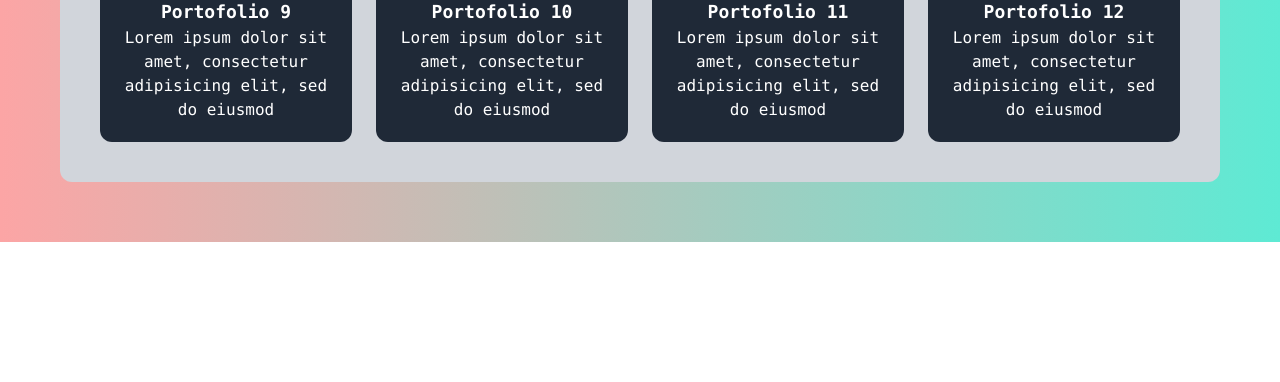
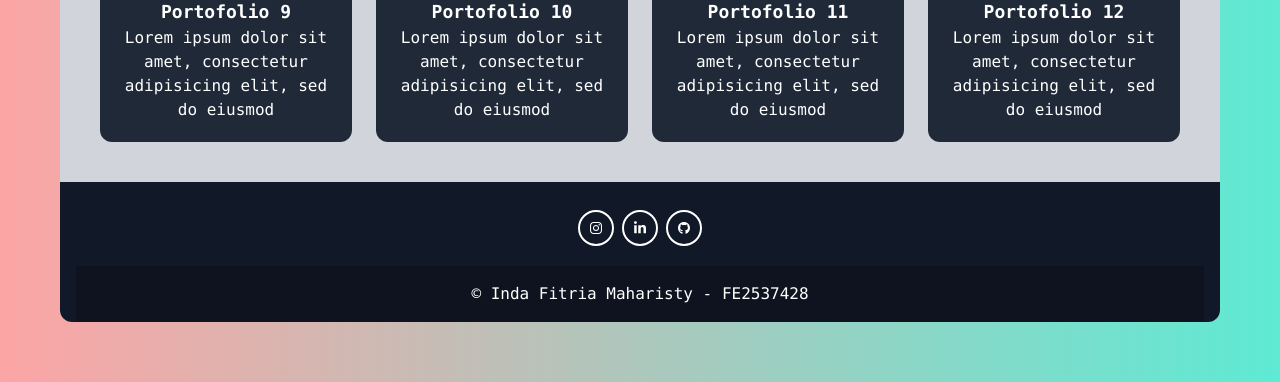
Before and after one commit to indafitria/inda_fitria_maharisty-final_project, a plain HTML site: page index.html in a window 1280 px wide. Shown: the part 1537-1919 px from the top of the page. Before the commit the page ends 1779 px from the top, so only its background shows below. Drawn offline with nearby package versions, Linux system fonts and the light colour scheme.

Commit message:
add footer

```diff
--- a/index.html
+++ b/index.html
@@ -219,3 +219,50 @@
                     </div>
                 </div>
             </section>
+        </main>
+        <footer class="text-center px-4 bg-gray-900 text-white">
+            <div class="container-center px-8 pt-6">
+                <div class="flex justify-center mb-4">
+                    <a href="https://www.instagram.com/indafitriaa_/" type="button"
+                        class="rounded-full border-2 border-white text-white leading-normal uppercase hover:bg-black hover:bg-opacity-5 focus:outline-none focus:ring-0 transition duration-150 ease-in-out w-9 h-9 m-1">
+                        <svg aria-hidden="true" focusable="false" data-prefix="fab" data-icon="instagram"
+                            class="w-3 h-full mx-auto" role="img" xmlns="http://www.w3.org/2000/svg"
+                            viewBox="0 0 448 512">
+                            <path fill="currentColor"
+                                d="M224.1 141c-63.6 0-114.9 51.3-114.9 114.9s51.3 114.9 114.9 114.9S339 319.5 339 255.9 287.7 141 224.1 141zm0 189.6c-41.1 0-74.7-33.5-74.7-74.7s33.5-74.7 74.7-74.7 74.7 33.5 74.7 74.7-33.6 74.7-74.7 74.7zm146.4-194.3c0 14.9-12 26.8-26.8 26.8-14.9 0-26.8-12-26.8-26.8s12-26.8 26.8-26.8 26.8 12 26.8 26.8zm76.1 27.2c-1.7-35.9-9.9-67.7-36.2-93.9-26.2-26.2-58-34.4-93.9-36.2-37-2.1-147.9-2.1-184.9 0-35.8 1.7-67.6 9.9-93.9 36.1s-34.4 58-36.2 93.9c-2.1 37-2.1 147.9 0 184.9 1.7 35.9 9.9 67.7 36.2 93.9s58 34.4 93.9 36.2c37 2.1 147.9 2.1 184.9 0 35.9-1.7 67.7-9.9 93.9-36.2 26.2-26.2 34.4-58 36.2-93.9 2.1-37 2.1-147.8 0-184.8zM398.8 388c-7.8 19.6-22.9 34.7-42.6 42.6-29.5 11.7-99.5 9-132.1 9s-102.7 2.6-132.1-9c-19.6-7.8-34.7-22.9-42.6-42.6-11.7-29.5-9-99.5-9-132.1s-2.6-102.7 9-132.1c7.8-19.6 22.9-34.7 42.6-42.6 29.5-11.7 99.5-9 132.1-9s102.7-2.6 132.1 9c19.6 7.8 34.7 22.9 42.6 42.6 11.7 29.5 9 99.5 9 132.1s2.7 102.7-9 132.1z">
+                            </path>
+                        </svg>
+                    </a>
+
+                    <a href="https://www.linkedin.com/in/indafitriamaharisty/" type="button"
+                        class="rounded-full border-2 border-white text-white leading-normal uppercase hover:bg-black hover:bg-opacity-5 focus:outline-none focus:ring-0 transition duration-150 ease-in-out w-9 h-9 m-1">
+                        <svg aria-hidden="true" focusable="false" data-prefix="fab" data-icon="linkedin-in"
+                            class="w-3 h-full mx-auto" role="img" xmlns="http://www.w3.org/2000/svg"
+                            viewBox="0 0 448 512">
+                            <path fill="currentColor"
+                                d="M100.28 448H7.4V148.9h92.88zM53.79 108.1C24.09 108.1 0 83.5 0 53.8a53.79 53.79 0 0 1 107.58 0c0 29.7-24.1 54.3-53.79 54.3zM447.9 448h-92.68V302.4c0-34.7-.7-79.2-48.29-79.2-48.29 0-55.69 37.7-55.69 76.7V448h-92.78V148.9h89.08v40.8h1.3c12.4-23.5 42.69-48.3 87.88-48.3 94 0 111.28 61.9 111.28 142.3V448z">
+                            </path>
+                        </svg>
+                    </a>
+
+                    <a href="https://github.com/indafitria" type="button"
+                        class="rounded-full border-2 border-white text-white leading-normal uppercase hover:bg-black hover:bg-opacity-5 focus:outline-none focus:ring-0 transition duration-150 ease-in-out w-9 h-9 m-1">
+                        <svg aria-hidden="true" focusable="false" data-prefix="fab" data-icon="github"
+                            class="w-3 h-full mx-auto" role="img" xmlns="http://www.w3.org/2000/svg"
+                            viewBox="0 0 496 512">
+                            <path fill="currentColor"
+                                d="M165.9 397.4c0 2-2.3 3.6-5.2 3.6-3.3.3-5.6-1.3-5.6-3.6 0-2 2.3-3.6 5.2-3.6 3-.3 5.6 1.3 5.6 3.6zm-31.1-4.5c-.7 2 1.3 4.3 4.3 4.9 2.6 1 5.6 0 6.2-2s-1.3-4.3-4.3-5.2c-2.6-.7-5.5.3-6.2 2.3zm44.2-1.7c-2.9.7-4.9 2.6-4.6 4.9.3 2 2.9 3.3 5.9 2.6 2.9-.7 4.9-2.6 4.6-4.6-.3-1.9-3-3.2-5.9-2.9zM244.8 8C106.1 8 0 113.3 0 252c0 110.9 69.8 205.8 169.5 239.2 12.8 2.3 17.3-5.6 17.3-12.1 0-6.2-.3-40.4-.3-61.4 0 0-70 15-84.7-29.8 0 0-11.4-29.1-27.8-36.6 0 0-22.9-15.7 1.6-15.4 0 0 24.9 2 38.6 25.8 21.9 38.6 58.6 27.5 72.9 20.9 2.3-16 8.8-27.1 16-33.7-55.9-6.2-112.3-14.3-112.3-110.5 0-27.5 7.6-41.3 23.6-58.9-2.6-6.5-11.1-33.3 2.6-67.9 20.9-6.5 69 27 69 27 20-5.6 41.5-8.5 62.8-8.5s42.8 2.9 62.8 8.5c0 0 48.1-33.6 69-27 13.7 34.7 5.2 61.4 2.6 67.9 16 17.7 25.8 31.5 25.8 58.9 0 96.5-58.9 104.2-114.8 110.5 9.2 7.9 17 22.9 17 46.4 0 33.7-.3 75.4-.3 83.6 0 6.5 4.6 14.4 17.3 12.1C428.2 457.8 496 362.9 496 252 496 113.3 383.5 8 244.8 8zM97.2 352.9c-1.3 1-1 3.3.7 5.2 1.6 1.6 3.9 2.3 5.2 1 1.3-1 1-3.3-.7-5.2-1.6-1.6-3.9-2.3-5.2-1zm-10.8-8.1c-.7 1.3.3 2.9 2.3 3.9 1.6 1 3.6.7 4.3-.7.7-1.3-.3-2.9-2.3-3.9-2-.6-3.6-.3-4.3.7zm32.4 35.6c-1.6 1.3-1 4.3 1.3 6.2 2.3 2.3 5.2 2.6 6.5 1 1.3-1.3.7-4.3-1.3-6.2-2.2-2.3-5.2-2.6-6.5-1zm-11.4-14.7c-1.6 1-1.6 3.6 0 5.9 1.6 2.3 4.3 3.3 5.6 2.3 1.6-1.3 1.6-3.9 0-6.2-1.4-2.3-4-3.3-5.6-2z">
+                            </path>
+                        </svg>
+                    </a>
+                </div>
+            </div>
+
+            <div class="text-center p-4" style="background-color: rgba(0, 0, 0, 0.2);">
+                © Inda Fitria Maharisty - FE2537428
+            </div>
+        </footer>
+    </div>
+</body>
+
+</html>
```
